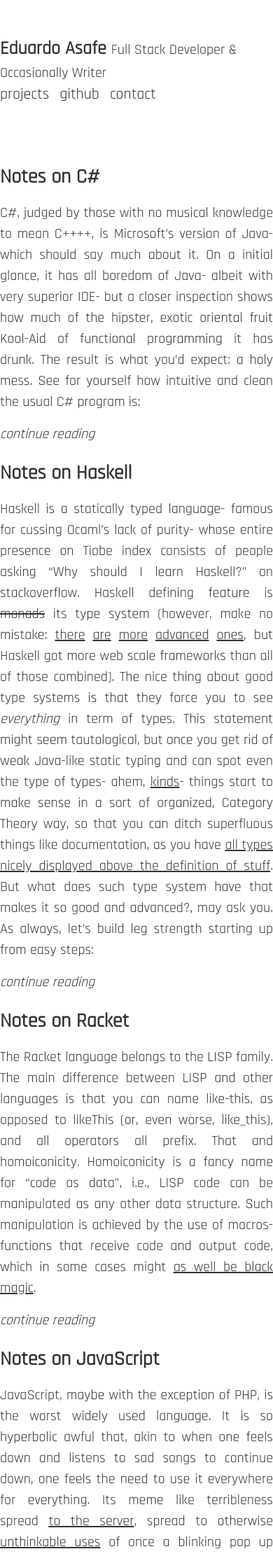
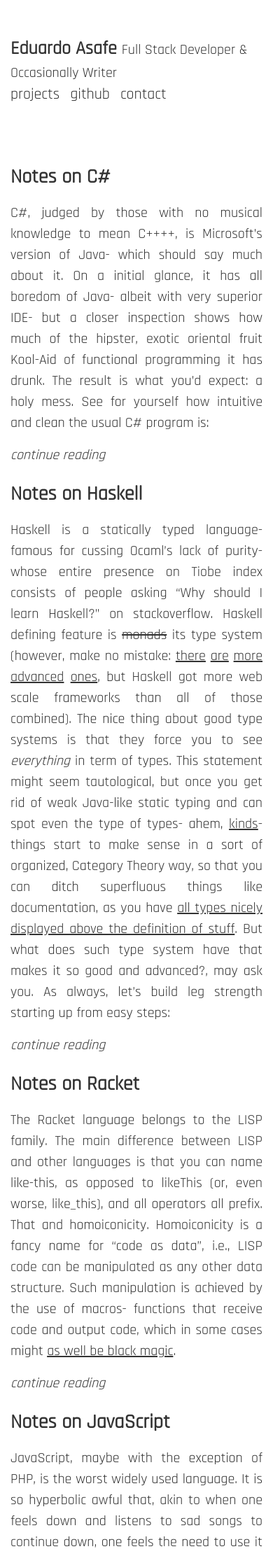
Before and after one commit to easafe/easafe.github.io, a Jekyll site: the page built from index.html, in a window 390 px wide. Shown: the top 2223 px of the page at 70% size. Built offline with Jekyll 4.4.1, drawn with Linux system fonts in a browser that asks for light colours.

Commit message:
Simplify styles; added new post

```diff
--- a/css/site.css
+++ b/css/site.css
@@ -318,6 +318,9 @@
 }
 
 @media (max-width: 800px) {
+    .page {
+        padding: 0 15px;
+    }
     .page-header {
         flex-flow: column nowrap;
     }
```
